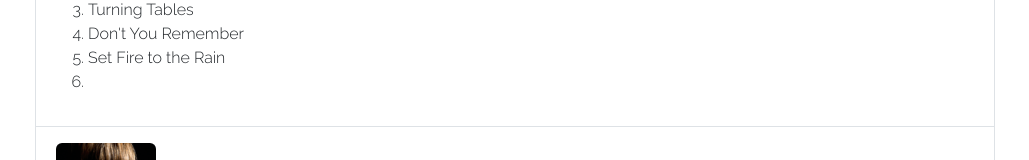
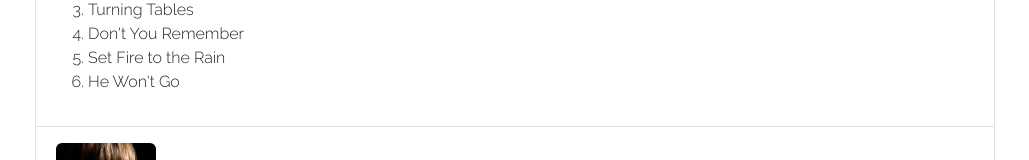
Before and after one commit to Raiza-D/all-about-adele, a React (Create React App) app: page / in a window 1280 px wide. Both pictures are taken after a click on the button "21 | 2011". Shown: the part 1835-1995 px from the top of the page, without its empty margins (125-1154 px from the left). Built offline with nearby package versions, Linux system fonts and the light colour scheme; a web font is replaced by a local one.

Commit message:
Add song title to empty li tag.

```diff
--- a/src/components/Albums.jsx
+++ b/src/components/Albums.jsx
@@ -86,7 +86,7 @@ export default function Albums() {
               <li>Turning Tables</li>
               <li>Don't You Remember</li>
               <li>Set Fire to the Rain</li>
-              <li></li>
+              <li>He Won't Go</li>
             </ol>
           </Accordion.Body>
         </Accordion.Item>
```
